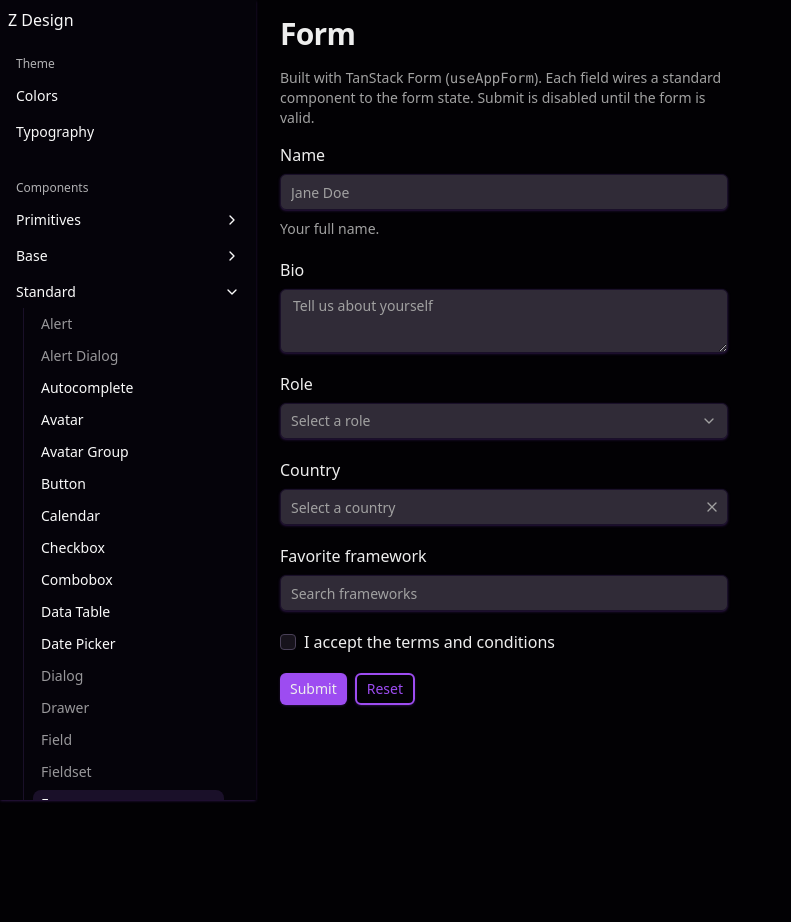
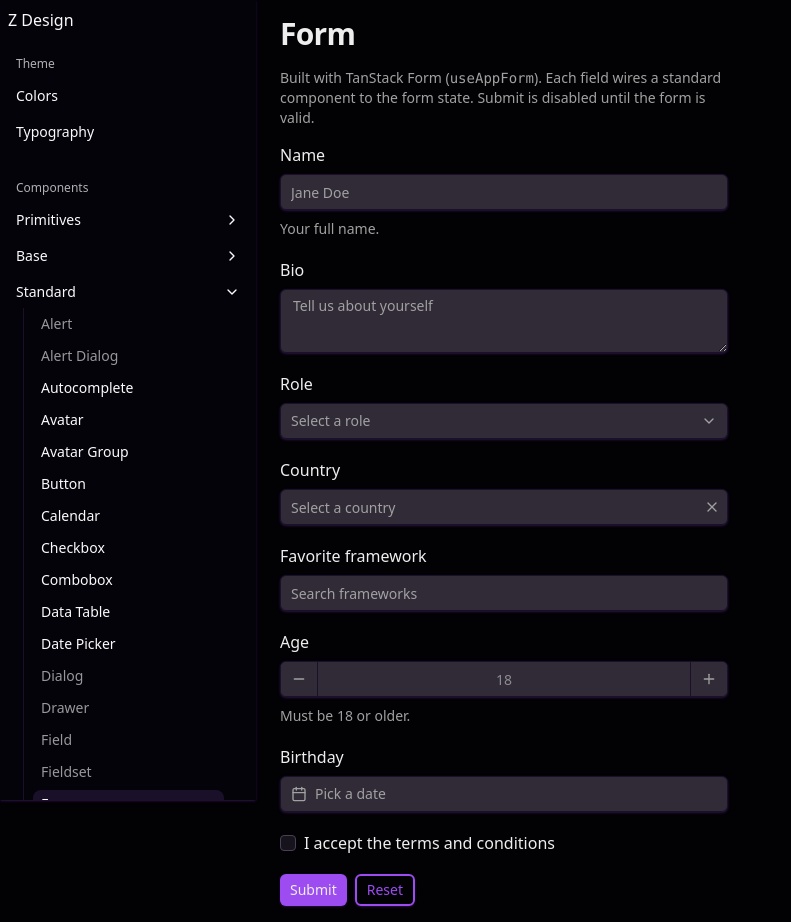
Before and after one commit to zougui1/z-design, a Next.js app: page /standard/form in a window 1280 px wide. Shown: the whole page, without its empty margins (0-791 px from the left). Before the commit the page ends 800 px from the top, so only its background shows below. Built offline with nearby package versions, Linux system fonts and the light colour scheme.

Commit message:
improved consistency between date picker and inputsé

```diff
--- a/src/app/standard/form/_FormDemo.tsx
+++ b/src/app/standard/form/_FormDemo.tsx
@@ -7,10 +7,20 @@ import { useAppForm } from "~/ui/components";
 
 const schema = z.object({
   name: z.string().min(1, "Name is required."),
-  bio: z.string().max(160, "Keep it under 160 characters."),
+  bio: z
+    .string()
+    .min(1, "Bio is required")
+    .max(160, "Keep it under 160 characters."),
   role: z.string().min(1, "Please pick a role."),
-  country: z.string(),
-  framework: z.string(),
+  country: z.string().min(1, "Country is required"),
+  framework: z.string().min(1, "Framework is required"),
+  age: z
+    .number({ invalid_type_error: "Age is required." })
+    .min(18, "Must be 18 or older."),
+  birthday: z.date({
+    invalid_type_error: "Please pick your birthday.",
+    required_error: "Please pick your birthday.",
+  }),
   agree: z.boolean().refine((value) => value, "You must accept the terms."),
 });
 
@@ -49,6 +59,8 @@ export function FormDemo() {
       role: "",
       country: "",
       framework: "",
+      age: null as number | null,
+      birthday: undefined as Date | undefined,
       agree: false,
     },
     validators: {
@@ -115,6 +127,21 @@ export function FormDemo() {
         )}
       </form.AppField>
 
+      <form.AppField name="age">
+        {(field) => (
+          <field.NumberField
+            label="Age"
+            placeholder="18"
+            min={0}
+            description="Must be 18 or older."
+          />
+        )}
+      </form.AppField>
+
+      <form.AppField name="birthday">
+        {(field) => <field.DatePicker label="Birthday" />}
+      </form.AppField>
+
       <form.AppField name="agree">
         {(field) => (
           <field.Checkbox label="I accept the terms and conditions" />
--- a/src/ui/components/standard/DatePicker.tsx
+++ b/src/ui/components/standard/DatePicker.tsx
@@ -11,7 +11,6 @@ import {
   BaseDatePicker,
   BaseField,
 } from "../base";
-import { Button, type ButtonProps } from "./Button";
 
 export interface DatePickerProps
   extends Pick<BaseField.Root.Props, "dirty" | "touched" | "invalid"> {
@@ -43,7 +42,7 @@ export interface DatePickerProps
     error?: Partial<Omit<BaseField.Error.Props, "error">>;
     description?: Partial<Omit<BaseField.Description.Props, "children">>;
     control?: Partial<BaseField.Control.Props>;
-    trigger?: Partial<ButtonProps>;
+    trigger?: React.ComponentProps<"button">;
     positioner?: Partial<BaseDatePicker.Positioner.Props>;
     popup?: Partial<BaseDatePicker.Popup.Props>;
     calendar?: Partial<BaseCalendarProps>;
@@ -51,6 +50,22 @@ export interface DatePickerProps
 }
 
 const DEFAULT_FORMAT: Intl.DateTimeFormatOptions = { dateStyle: "medium" };
+
+// mirrors BaseInput: same surface, border, focus + invalid rings, height and
+// rounding. `data-popup-open` (set while the calendar is open) reuses the focus
+// treatment so an open picker reads like a focused input.
+const triggerClassName =
+  `border-border bg-background-light focus-visible:border-primary
+  focus-visible:ring-primary/50 data-[popup-open]:border-primary
+  data-[popup-open]:ring-primary/50 data-[invalid]:border-destructive
+  data-[invalid]:ring-destructive/20
+  focus-visible:data-[invalid]:ring-destructive/50
+  data-[popup-open]:data-[invalid]:ring-destructive/50
+  disabled:bg-background-light/50 flex h-9 w-full min-w-0 cursor-pointer
+  items-center gap-2 rounded-sm border px-2.5 py-1 text-left text-base
+  shadow-sm transition-colors outline-none focus-visible:ring-3
+  data-[popup-open]:ring-3 data-[invalid]:ring-3 disabled:pointer-events-none
+  disabled:cursor-not-allowed disabled:opacity-50 md:text-sm`;
 
 export const DatePicker = ({
   value: valueProp,
@@ -117,21 +132,23 @@ export const DatePicker = ({
           render={
             <BaseDatePicker.Trigger
               render={
-                <Button
-                  variant="outline"
-                  color="neutral"
+                <button
+                  type="button"
                   disabled={disabled}
-                  aria-invalid={isInvalid || undefined}
+                  data-invalid={isInvalid || undefined}
                   {...slotProps?.trigger}
-                  className={cn(
-                    "w-full justify-start gap-2 font-normal",
-                    !value && "text-muted-foreground",
-                    slotProps?.trigger?.className,
-                  )}
+                  className={cn(triggerClassName, slotProps?.trigger?.className)}
                 >
-                  <CalendarIcon data-icon="inline-start" className="size-4" />
-                  {formatted ?? placeholder}
-                </Button>
+                  <CalendarIcon className="text-muted-foreground size-4 shrink-0" />
+                  <span
+                    className={cn(
+                      "flex-1 truncate",
+                      !value && "text-muted-foreground",
+                    )}
+                  >
+                    {formatted ?? placeholder}
+                  </span>
+                </button>
               }
             />
           }
```
